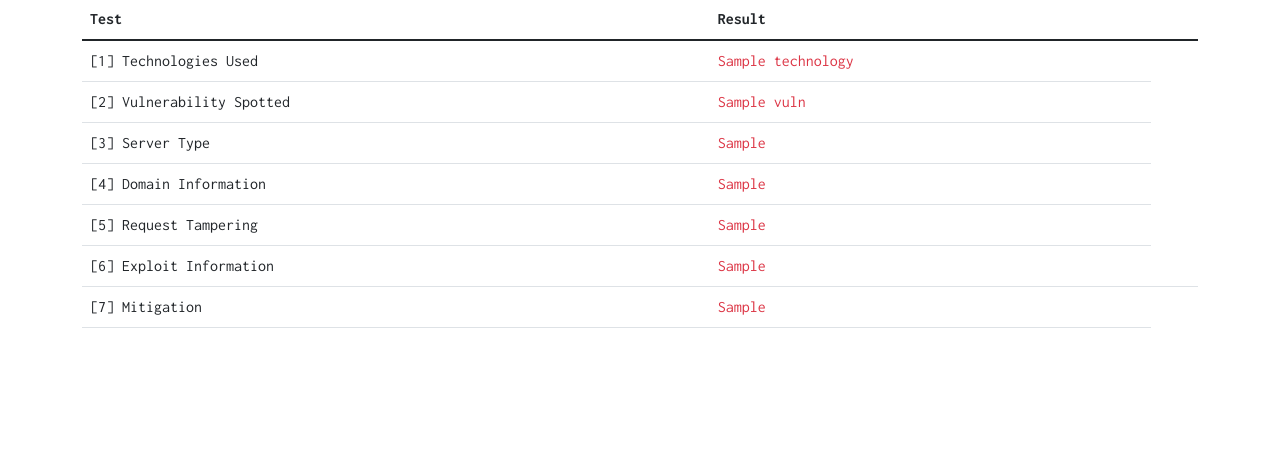
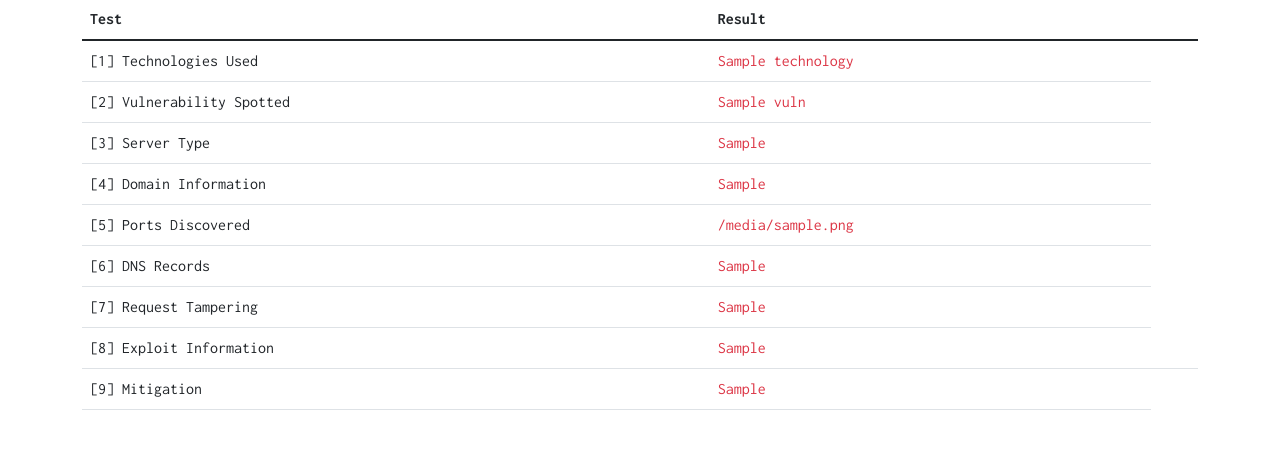
Before and after one commit to urchinsec/param-ninja, a Flask app: template templates/index.html in a window 1280 px wide. Shown: the part 135-584 px from the top of the page. Run offline with Flask 2, Linux system fonts and the light colour scheme; the template is opened without the code that fills it: most values are stand-ins (such as "Sample title", 1, 10 or a date in 2020); parts of the project's set-up code (start-up, migrations or seed data) failed here and were passed over; some libraries are stand-ins or nearby versions.

Commit message:
Update index.html

```diff
--- a/templates/index.html
+++ b/templates/index.html
@@ -50,16 +50,24 @@
               <td class="text-danger">{{ check_result["domain_information"]}}</td>
             </tr>
             <tr>
-              <td>[5] Request Tampering</td>
+              <td>[5] Ports Discovered</td>
+              <td class="text-danger">{{ check_result["port_discovery"]}}</td>
+            </tr>
+            <tr>
+              <td>[6] DNS Records</td>
+              <td class="text-danger">{{ check_result["dns_record"]}}</td>
+            </tr>
+            <tr>
+              <td>[7] Request Tampering</td>
               <td class="text-danger">{{ check_result["request_tamp"]}}</td>
             </tr>
             <tr>
-              <td>[6] Exploit Information</td>
+              <td>[8] Exploit Information</td>
               <td class="text-danger">{{ check_result["exploit_info"]}}</td>
               <td></td>
             </tr>
             <tr>
-              <td>[7] Mitigation</td>
+              <td>[9] Mitigation</td>
               <td class="text-danger">{{ check_result["mitigation_info"]}}</td>
             </td>
             </tr>
```
